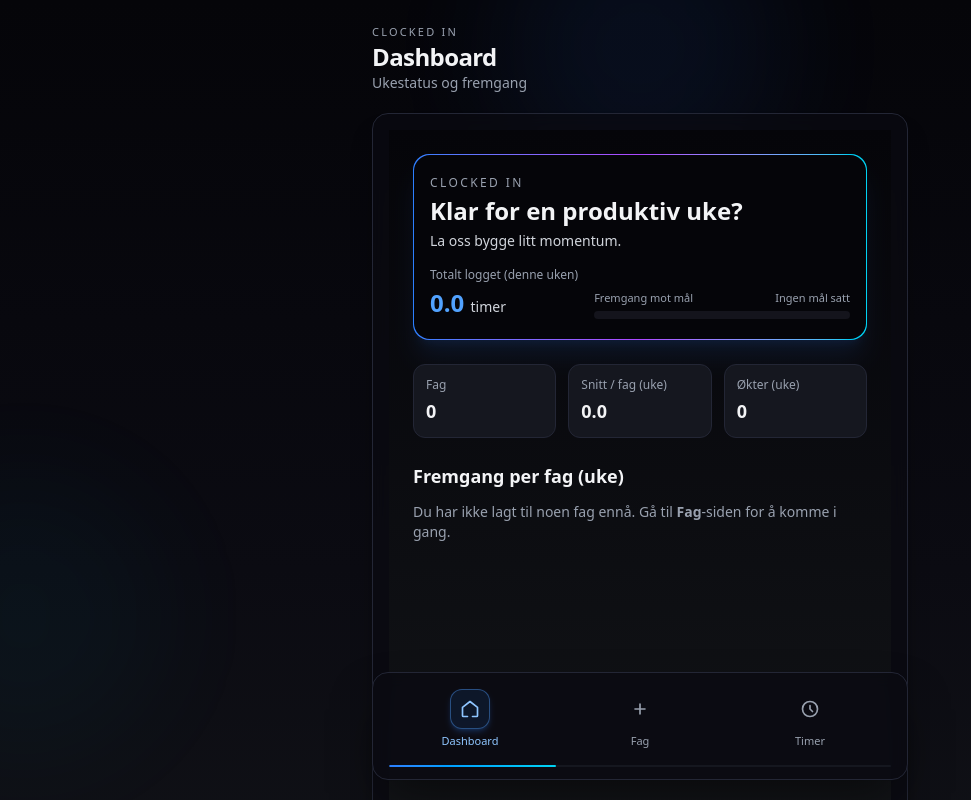
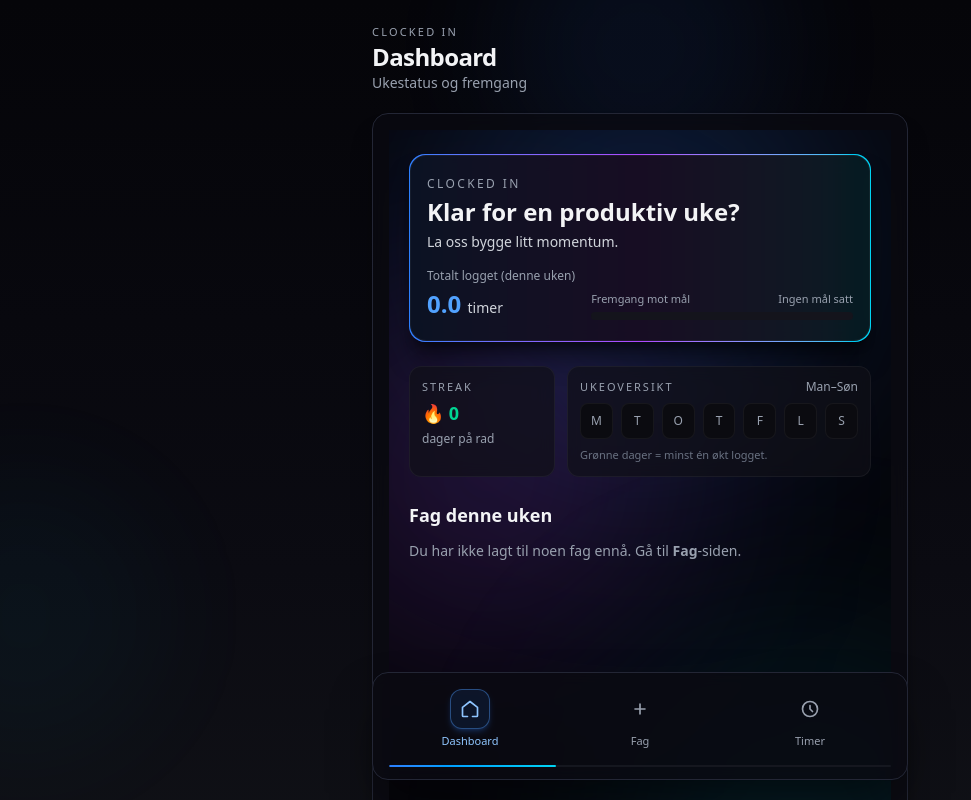
Before and after one commit to denizsaether/Student_App, a React (Vite) app in the folder frontend/: page / in a window 1280 px wide. Shown: the top 800 px of the page, without its empty margins (0-971 px from the left). Built offline with nearby package versions, Linux system fonts and the light colour scheme.

Commit message:
Dashboard MVP with streaks, calendar and local storage

```diff
--- a/frontend/src/pages/Dashboard.tsx
+++ b/frontend/src/pages/Dashboard.tsx
@@ -1,56 +1,73 @@
 import type { Subject, LogEntry } from "../types";
+import { calculateDailyStreak } from "../utils/streak";
 import { isDateInThisWeek } from "../utils/date";
 import { minutesToHours } from "../utils/format";
+import { useMemo, useState } from "react";
 
 interface DashboardProps {
   subjects: Subject[];
   logs: LogEntry[];
 }
 
-// Hjelpefunksjon: sjekk om en ISO-dato er i denne uken (mandag–søndag)
-function isThisWeek(dateISO: string): boolean {
-  const d = new Date(dateISO);
-  if (Number.isNaN(d.getTime())) return false;
+function toLocalDateKey(date: Date): string {
+  const y = date.getFullYear();
+  const m = String(date.getMonth() + 1).padStart(2, "0");
+  const d = String(date.getDate()).padStart(2, "0");
+  return `${y}-${m}-${d}`;
+}
+
+function buildWeekStrip(logs: LogEntry[]) {
+  const daySet = new Set<string>(
+    logs.map((l) => toLocalDateKey(new Date(l.createdAtISO)))
+  );
 
   const now = new Date();
-
-  // Finn mandag denne uken
   const startOfWeek = new Date(now);
-  const day = now.getDay(); // 0 = søndag, 1 = mandag, ...
-  const diffToMonday = (day + 6) % 7; // gjør mandag til start
+  const day = now.getDay(); // 0=søn, 1=man
+  const diffToMonday = (day + 6) % 7;
   startOfWeek.setHours(0, 0, 0, 0);
   startOfWeek.setDate(now.getDate() - diffToMonday);
 
-  const startOfNextWeek = new Date(startOfWeek);
-  startOfNextWeek.setDate(startOfWeek.getDate() + 7);
+  const labels = ["M", "T", "O", "T", "F", "L", "S"];
 
-  return d >= startOfWeek && d < startOfNextWeek;
+  return Array.from({ length: 7 }, (_, i) => {
+    const d = new Date(startOfWeek);
+    d.setDate(startOfWeek.getDate() + i);
+    const key = toLocalDateKey(d);
+
+    return {
+      key,
+      label: labels[i],
+      isActive: daySet.has(key),
+    };
+  });
 }
 
 function Dashboard({ subjects, logs }: DashboardProps) {
-  // Bare økter denne uken
+  // ===== Uke-data =====
   const logsThisWeek = logs.filter((log) => isDateInThisWeek(log.createdAtISO));
 
-  // Totale MINUTTER denne uken
   const totalMinutes = logsThisWeek.reduce(
     (sum, log) => sum + log.durationMinutes,
     0
   );
 
-  // Totale TIMER denne uken (kun for visning/prosent)
   const totalHours = minutesToHours(totalMinutes);
 
-  // Samlet ukesmål (i TIMER)
+  // Samlet ukesmål (timer)
   const totalWeeklyGoal = subjects.reduce(
     (sum, subject) => sum + subject.weeklyGoal,
     0
   );
 
   const overallProgressPercent =
-    totalWeeklyGoal > 0 ? Math.min(100, (totalHours / totalWeeklyGoal) * 100) : 0;
+    totalWeeklyGoal > 0
+      ? Math.min(100, (totalHours / totalWeeklyGoal) * 100)
+      : 0;
 
-  // Stats per fag (denne uken)
-  const subjectStats = subjects.map((subject) => {
+  // ===== Stats per fag (denne uken) =====
+  const subjectStats = useMemo(() => {
+    return subjects.map((subject) => {
       const minutesForSubject = logsThisWeek
         .filter((log) => log.subjectId === subject.id)
         .reduce((sum, log) => sum + log.durationMinutes, 0);
@@ -68,6 +85,7 @@ function Dashboard({ subjects, logs }: DashboardProps) {
         progressPercent,
       };
     });
+  }, [subjects, logsThisWeek]);
 
   const topSubject =
     subjectStats.length > 0
@@ -76,32 +94,111 @@ function Dashboard({ subjects, logs }: DashboardProps) {
         )
       : null;
 
-  const activeSubjects = subjects.length;
-  const avgHoursPerSubject =
-    activeSubjects > 0 ? totalHours / activeSubjects : 0;
-
   const hasData = totalMinutes > 0;
 
-  let statusText = "La oss bygge litt momentum.";
-  if (overallProgressPercent >= 100) {
-    statusText = "Du har nådd ukesmålet ditt 💪";
-  } else if (overallProgressPercent >= 60) {
-    statusText = "Sterk innsats så langt!";
-  } else if (overallProgressPercent > 0) {
-    statusText = "Du er i gang – hold flyten!";
+  // ===== Streak + uke-strip =====
+  const streak = calculateDailyStreak(logs);
+  const weekStrip = buildWeekStrip(logs);
+
+  // ===== Karusell (dots) =====
+  const [subjectIndex, setSubjectIndex] = useState(0);
+  // ===== touch funksjonalitet =====
+  const [dragOffsetX, setDragOffsetX] = useState(0);
+
+  const [touchStartX, setTouchStartX] = useState<number | null>(null);
+  const [touchDragging, setTouchDragging] = useState(false);
+
+  const SWIPE_THRESHOLD_PX = 60;
+
+  const carouselSubjects = useMemo(() => {
+    return subjectStats
+      .slice()
+      .sort((a, b) => b.hoursForSubject - a.hoursForSubject);
+  }, [subjectStats]);
+
+  const safeIndex =
+    carouselSubjects.length === 0
+      ? 0
+      : Math.min(subjectIndex, carouselSubjects.length - 1);
+
+  const current = carouselSubjects[safeIndex] ?? null;
+
+  const goPrev = (): void => {
+    if (carouselSubjects.length === 0) return;
+    setSubjectIndex((prev) =>
+      prev === 0 ? carouselSubjects.length - 1 : prev - 1
+    );
+  };
+
+  const goNext = (): void => {
+    if (carouselSubjects.length === 0) return;
+    setSubjectIndex((prev) =>
+      prev === carouselSubjects.length - 1 ? 0 : prev + 1
+    );
+  };
+
+  const handleTouchStart = (e: React.TouchEvent<HTMLDivElement>): void => {
+  const x = e.touches[0]?.clientX ?? null;
+  if (x === null) return;
+  setTouchStartX(x);
+  setTouchDragging(true);
+  setDragOffsetX(0);
+};
+
+  const handleTouchMove = (e: React.TouchEvent<HTMLDivElement>): void => {
+  if (!touchDragging || touchStartX === null) return;
+  const x = e.touches[0]?.clientX ?? null;
+  if (x === null) return;
+  const delta = x - touchStartX;
+  setDragOffsetX(delta);
+};
+
+const handleTouchEnd = (): void => {
+  if (!touchDragging || touchStartX === null) {
+    setTouchDragging(false);
+    setTouchStartX(null);
+    setDragOffsetX(0);
+    return;
   }
 
+  if (dragOffsetX <= -SWIPE_THRESHOLD_PX) {
+    // swipe left
+    goNext();
+  } else if (dragOffsetX >= SWIPE_THRESHOLD_PX) {
+    // swipe right
+    goPrev();
+  }
+
+  setTouchDragging(false);
+  setTouchStartX(null);
+  setDragOffsetX(0);
+};
+
+  // Status-tekst
+  let statusText = "La oss bygge litt momentum.";
+  if (overallProgressPercent >= 100) statusText = "Du har nådd ukesmålet ditt 💪";
+  else if (overallProgressPercent >= 60) statusText = "Sterk innsats så langt!";
+  else if (overallProgressPercent > 0) statusText = "Du er i gang – hold flyten!";
+
   return (
-    <div className="min-h-screen px-6 pb-24 pt-6 text-gray-100 bg-gradient-to-b from-[#050509] to-[#15171a]">
-      {/* Hero-kort */}
-      <section className="mb-6 rounded-2xl p-[1px] bg-gradient-to-r from-blue-500 via-purple-500 to-cyan-400 shadow-xl shadow-blue-500/10">
-        <div className="rounded-2xl bg-[#050509] px-4 py-5">
+    <div className="min-h-screen px-5 pb-28 pt-6 text-gray-100 bg-[#050509] relative overflow-hidden">
+      {/* Bakgrunnsglow */}
+      <div className="pointer-events-none absolute -top-24 left-1/2 h-[420px] w-[420px] -translate-x-1/2 rounded-full bg-blue-500/20 blur-[110px]" />
+      <div className="pointer-events-none absolute top-40 -left-20 h-[360px] w-[360px] rounded-full bg-purple-500/18 blur-[110px]" />
+      <div className="pointer-events-none absolute -bottom-24 -right-24 h-[380px] w-[380px] rounded-full bg-cyan-400/12 blur-[110px]" />
+
+      <div className="relative mx-auto w-full max-w-xl">
+        {/* HERO */}
+        <section className="mb-6 rounded-2xl p-[1px] bg-gradient-to-r from-blue-500 via-purple-500 to-cyan-400 shadow-xl shadow-black/50">
+          <div className="rounded-2xl bg-[#07070c]/90 backdrop-blur px-4 py-5 border border-white/5">
             <p className="text-xs uppercase tracking-[0.2em] text-gray-400 mb-1">
               Clocked In
             </p>
+
             <h1 className="text-2xl font-semibold mb-1">
               {hasData ? "Fin progresjon ⚡️" : "Klar for en produktiv uke?"}
             </h1>
+
             <p className="text-sm text-gray-300 mb-4">{statusText}</p>
 
             <div className="flex items-end justify-between gap-4">
@@ -136,27 +233,50 @@ function Dashboard({ subjects, logs }: DashboardProps) {
           </div>
         </section>
 
-      {/* Små stat-kort */}
-      <section className="mb-6 grid grid-cols-3 gap-3 text-xs">
-        <div className="bg-[#15171f] border border-[#232635] rounded-xl p-3 flex flex-col justify-between">
-          <span className="text-gray-400 mb-1">Fag</span>
-          <span className="text-lg font-semibold">{activeSubjects}</span>
+        {/* STREAK + UKE */}
+        <section className="mb-6 grid grid-cols-3 gap-3">
+          <div className="col-span-1 rounded-xl border border-white/5 bg-[#101018]/70 backdrop-blur p-3">
+            <p className="text-[11px] uppercase tracking-[0.18em] text-gray-400 mb-1">
+              Streak
+            </p>
+            <p className="text-lg font-semibold text-emerald-400">🔥 {streak}</p>
+            <p className="text-xs text-gray-400 mt-1">dager på rad</p>
           </div>
-        <div className="bg-[#15171f] border border-[#232635] rounded-xl p-3 flex flex-col justify-between">
-          <span className="text-gray-400 mb-1">Snitt / fag (uke)</span>
-          <span className="text-lg font-semibold">
-            {avgHoursPerSubject.toFixed(1)}
-          </span>
+
+          <div className="col-span-2 rounded-xl border border-white/5 bg-[#101018]/70 backdrop-blur p-3">
+            <div className="flex items-center justify-between mb-2">
+              <p className="text-[11px] uppercase tracking-[0.18em] text-gray-400">
+                Ukeoversikt
+              </p>
+              <p className="text-xs text-gray-400">Man–Søn</p>
             </div>
-        <div className="bg-[#15171f] border border-[#232635] rounded-xl p-3 flex flex-col justify-between">
-          <span className="text-gray-400 mb-1">Økter (uke)</span>
-          <span className="text-lg font-semibold">{logsThisWeek.length}</span>
+
+            <div className="grid grid-cols-7 gap-2">
+              {weekStrip.map((d) => (
+                <div
+                  key={d.key}
+                  className={
+                    "h-9 rounded-lg border flex items-center justify-center text-xs " +
+                    (d.isActive
+                      ? "bg-emerald-500/20 border-emerald-400/30 text-emerald-200"
+                      : "bg-[#0b0b10] border-white/5 text-gray-400")
+                  }
+                  title={d.key}
+                >
+                  {d.label}
+                </div>
+              ))}
+            </div>
+
+            <p className="mt-2 text-[11px] text-gray-500">
+              Grønne dager = minst én økt logget.
+            </p>
           </div>
         </section>
 
-      {/* Mest jobbet fag */}
+        {/* TOPP FAG */}
         {topSubject && (
-        <section className="mb-6 bg-[#11121a] border border-[#26293a] rounded-xl p-4 shadow-md shadow-black/30">
+          <section className="mb-6 bg-[#101018]/70 border border-white/5 rounded-xl p-4 shadow-md shadow-black/30 backdrop-blur">
             <p className="text-[11px] uppercase tracking-[0.16em] text-gray-400 mb-1">
               Mest jobbet fag (denne uken)
             </p>
@@ -164,6 +284,7 @@ function Dashboard({ subjects, logs }: DashboardProps) {
             <p className="text-sm text-gray-400 mb-2">
               {topSubject.hoursForSubject.toFixed(1)} t logget.
             </p>
+
             <div className="w-full h-2 rounded-full bg-[#14141c] overflow-hidden">
               <div
                 className="h-2 rounded-full bg-gradient-to-r from-emerald-400 to-emerald-600"
@@ -173,68 +294,110 @@ function Dashboard({ subjects, logs }: DashboardProps) {
           </section>
         )}
 
-      {/* Fremgang per fag */}
-      <section>
-        <h2 className="text-lg font-semibold mb-3">Fremgang per fag (uke)</h2>
+        {/* KARUSELL MED DOTS */}
+        <section className="mt-6">
+          <div className="flex items-center justify-between mb-3">
+            <h2 className="text-lg font-semibold">Fag denne uken</h2>
+            <p className="text-xs text-gray-400">
+              {carouselSubjects.length > 0
+                ? `${safeIndex + 1}/${carouselSubjects.length}`
+                : ""}
+            </p>
+          </div>
 
-        {subjects.length === 0 ? (
+          {carouselSubjects.length === 0 ? (
             <p className="text-sm text-gray-400">
               Du har ikke lagt til noen fag ennå. Gå til{" "}
-            <span className="font-semibold">Fag</span>-siden for å komme i gang.
+              <span className="font-semibold">Fag</span>-siden.
             </p>
           ) : (
-          <div className="grid grid-cols-1 gap-4">
-            {subjectStats.map((subject) => {
-              const pct = subject.progressPercent;
-
-              let barColor = "from-blue-500 to-purple-500";
-              if (pct >= 100) {
-                barColor = "from-emerald-400 to-emerald-600";
-              } else if (pct < 40 && pct > 0) {
-                barColor = "from-amber-400 to-red-500";
-              }
-
-              return (
             <div
-                  key={subject.id}
-                  className="bg-[#15171f] border border-[#232635] rounded-xl p-4 shadow-md shadow-black/25"
+              onTouchStart={handleTouchStart}
+              onTouchMove={handleTouchMove}
+              onTouchEnd={handleTouchEnd}
+              className="rounded-2xl border border-white/5 bg-[#101018]/70 backdrop-blur p-4 shadow-md shadow-black/25 select-none"
+              style={{
+                transform: `translateX(${touchDragging ? dragOffsetX : 0}px)`,
+                transition: touchDragging ? "none" : "transform 160ms ease-out",
+             }}
               >
-                  <div className="flex justify-between items-center mb-1">
-                    <h3 className="font-semibold">{subject.name}</h3>
-                    <span className="text-[11px] text-gray-400">
-                      {pct.toFixed(0)}%
-                    </span>
+              <div className="flex items-start justify-between gap-3">
+                <div>
+                  <p className="text-[11px] uppercase tracking-[0.16em] text-gray-400 mb-1">
+                    Fremgang
+                  </p>
+                  <h3 className="text-lg font-semibold leading-tight">
+                    {current?.name}
+                  </h3>
+                  <p className="text-xs text-gray-400 mt-1">
+                    {current?.hoursForSubject.toFixed(1)} t logget denne uken
+                    {current && current.weeklyGoal > 0
+                      ? ` • mål ${current.weeklyGoal} t`
+                      : ""}
+                  </p>
                 </div>
 
-                  <p className="text-xs text-gray-400 mb-2">
-                    {subject.hoursForSubject.toFixed(1)} t logget denne uken
-                    {subject.weeklyGoal > 0 && ` • mål ${subject.weeklyGoal} t`}
-                  </p>
+                <div className="flex items-center gap-2">
+                  <button
+                    type="button"
+                    onClick={goPrev}
+                    className="h-9 w-9 rounded-full border border-white/10 bg-[#0b0b10] text-gray-200 hover:bg-[#14141c] transition"
+                    aria-label="Forrige fag"
+                  >
+                    ‹
+                  </button>
+                  <button
+                    type="button"
+                    onClick={goNext}
+                    className="h-9 w-9 rounded-full border border-white/10 bg-[#0b0b10] text-gray-200 hover:bg-[#14141c] transition"
+                    aria-label="Neste fag"
+                  >
+                    ›
+                  </button>
+                </div>
+              </div>
 
-                  <div className="w-full h-2 rounded-full bg-[#101018] overflow-hidden mb-2">
+              {current && (
+                <>
+                  <div className="mt-4 flex items-center justify-between text-[11px] text-gray-400 mb-1">
+                    <span>Mot mål</span>
+                    <span>{current.progressPercent.toFixed(0)}%</span>
+                  </div>
+
+                  <div className="w-full h-2 rounded-full bg-[#14141c] overflow-hidden">
                     <div
-                      className={`h-2 rounded-full bg-gradient-to-r ${barColor} transition-all`}
-                      style={{ width: `${pct}%` }}
+                      className="h-2 rounded-full bg-gradient-to-r from-blue-500 via-purple-500 to-cyan-400 transition-all"
+                      style={{
+                        width: `${Math.min(100, current.progressPercent)}%`,
+                      }}
                     />
                   </div>
 
-                  <div className="flex justify-between items-center">
-                    <span className="text-[11px] text-gray-400">
-                      {pct >= 100
-                        ? "Mål nådd 🎯"
-                        : pct >= 60
-                        ? "God flyt"
-                        : pct > 0
-                        ? "På vei"
-                        : "Ikke startet"}
-                    </span>
-                  </div>
-                </div>
+                  <div className="mt-4 flex items-center justify-center gap-2">
+                    {carouselSubjects.map((_, i) => {
+                      const isActive = i === safeIndex;
+                      return (
+                        <button
+                          key={i}
+                          type="button"
+                          onClick={() => setSubjectIndex(i)}
+                          className={
+                            "h-2 w-2 rounded-full transition " +
+                            (isActive
+                              ? "bg-white/80"
+                              : "bg-white/20 hover:bg-white/35")
+                          }
+                          aria-label={`Gå til fag ${i + 1}`}
+                        />
                       );
                     })}
                   </div>
+                </>
+              )}
+            </div>
           )}
         </section>
+      </div>
     </div>
   );
 }
--- /dev/null
+++ b/frontend/src/utils/streak.ts
@@ -0,0 +1,31 @@
+//streak beregning
+import type { LogEntry } from "../types";
+
+function getLocalDateKey(d: Date): string {
+  const y = d.getFullYear();
+  const m = String(d.getMonth() + 1).padStart(2, "0");
+  const day = String(d.getDate()).padStart(2, "0");
+  return `${y}-${m}-${day}`;
+}
+
+export function calculateDailyStreak(logs: LogEntry[]): number {
+  if (logs.length === 0) return 0;
+
+  const daysWithLogs = new Set(
+    logs.map((l) => getLocalDateKey(new Date(l.createdAtISO)))
+  );
+
+  let streak = 0;
+  const cursor = new Date();
+  cursor.setHours(0, 0, 0, 0);
+
+  while (true) {
+    const key = getLocalDateKey(cursor);
+    if (!daysWithLogs.has(key)) break;
+
+    streak += 1;
+    cursor.setDate(cursor.getDate() - 1);
+  }
+
+  return streak;
+}
```
Lines whose indentation alone changed are shown as unchanged.
